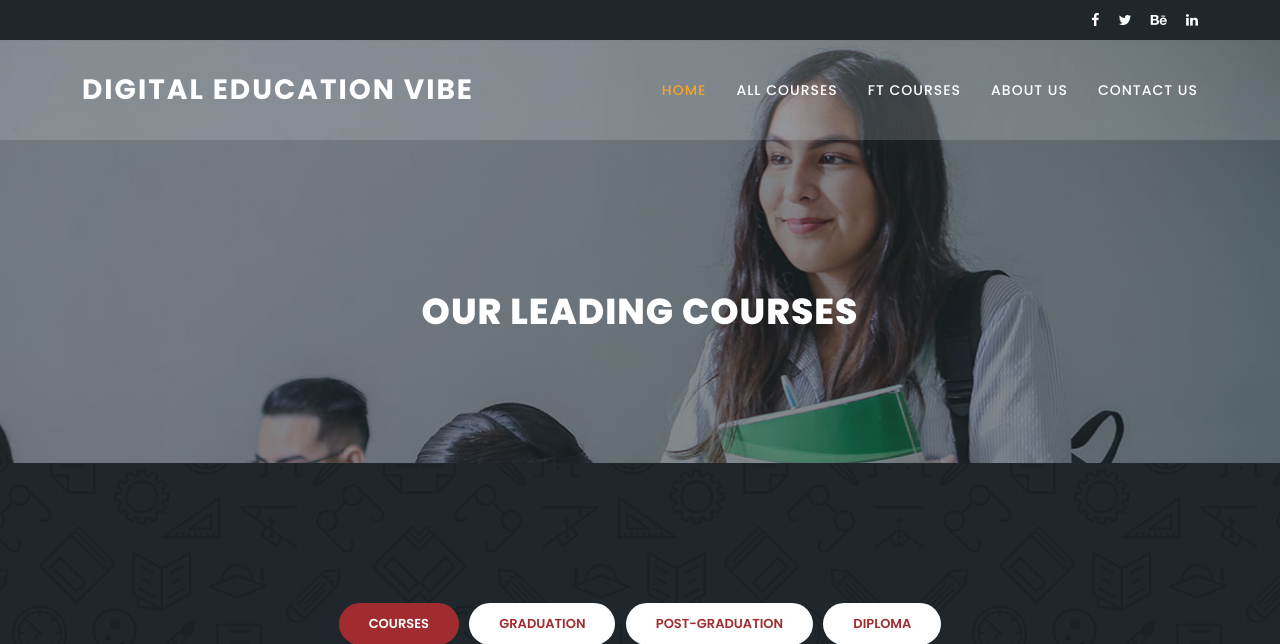
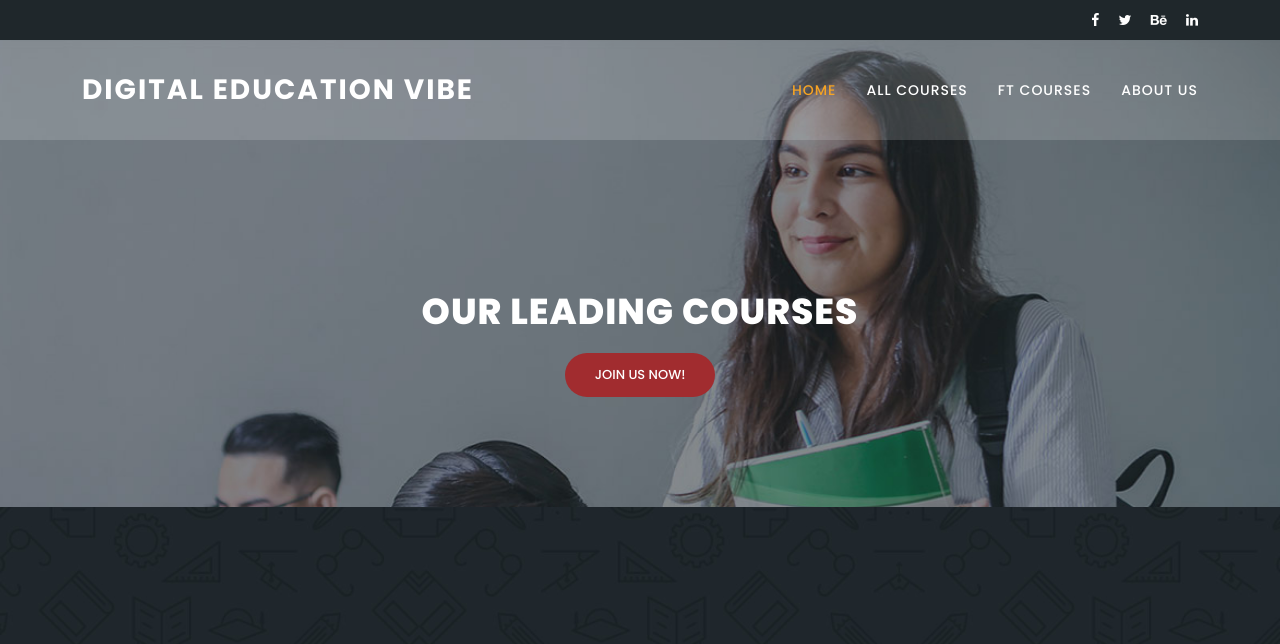
Before and after one commit to VedantK1610/Digital_Vibe, a Django app: page /courses/ in a window 1280 px wide. Shown: the top 644 px of the page. Run offline with Django 4.2, Linux system fonts and the light colour scheme; some libraries are stand-ins or nearby versions.

Commit message:
12march push

```diff
--- a/templates/base.html
+++ b/templates/base.html
@@ -204,7 +204,7 @@
                         <li><a href="/courses" > All Courses</a></li>
                         <li><a href="/ft-courses">FT Courses</a></li>
                         <li><a href="/aboutus">about us</a></li>
-                        <li><a href="index.html">Contact Us</a></li>
+                        <!-- <li><a href="index.html">Contact Us</a></li> -->
                         <!-- <li class="has-sub">
                             <a href="javascript:void(0)">Pages</a>
                             <ul class="sub-menu">
--- a/templates/courses.html
+++ b/templates/courses.html
@@ -10,9 +10,11 @@
     <div class="container">
       <div class="row">
         <div class="col-lg-12">
-
           <h2>Our Leading Courses</h2>
         </div>
+        <div class="main-button-red">
+          <div class="scroll-to-section"><a href="#contact">Join Us Now!</a></div>
+      </div>
       </div>
     </div>
   </section>
--- a/templates/fameux-courses.html
+++ b/templates/fameux-courses.html
@@ -9,9 +9,11 @@
   <div class="container">
     <div class="row">
       <div class="col-lg-12">
-
         <h2>Fameux Courses</h2>
       </div>
+      <div class="main-button-red">
+        <div class="scroll-to-section"><a href="#contact">Join Us Now!</a></div>
+    </div>
     </div>
   </div>
 </section>
```
